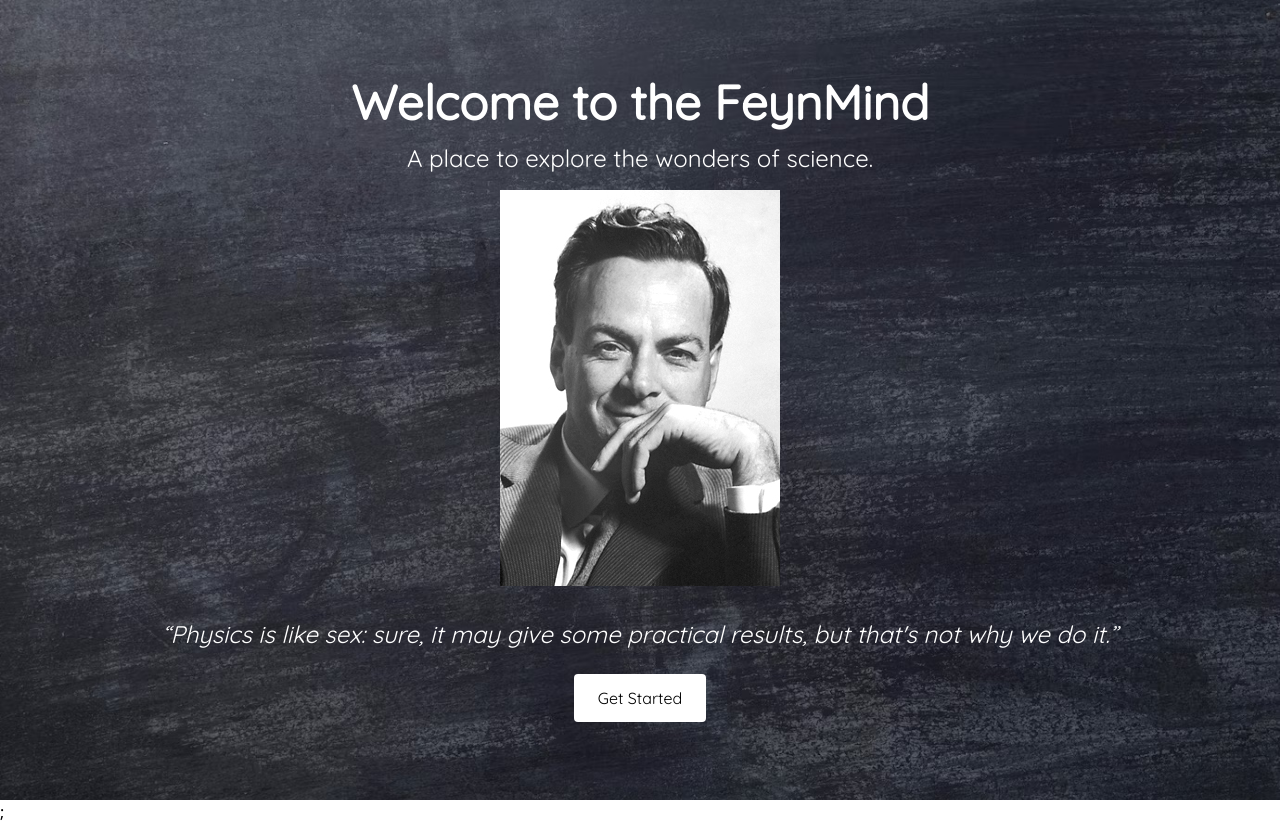
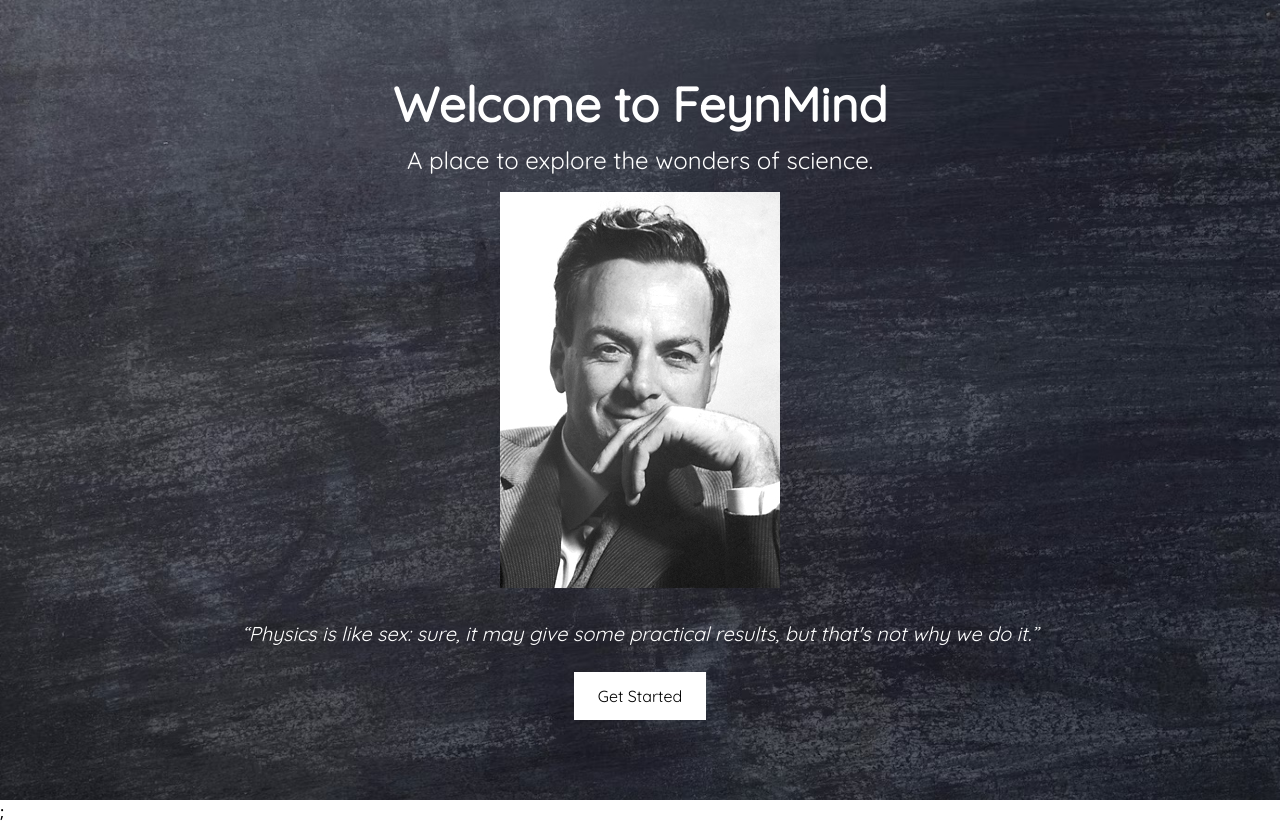
Before and after one commit to d42me/feynmind-webapp, a Next.js app: page / in a window 1280 px wide. Built offline with nearby package versions, Linux system fonts and the light colour scheme.

Commit message:
Fix start.

```diff
--- a/src/components/Welcome.tsx
+++ b/src/components/Welcome.tsx
@@ -11,10 +11,10 @@ const quicksand = Quicksand({
 export default function Welcome() {
   return (
     <div
-      className={`min-h-screen flex flex-col items-center justify-center bg-chalkboard bg-cover bg-no-repeat text-white ${quicksand.className} p-4`}
+      className={`h-full flex flex-col items-center justify-center bg-chalkboard bg-cover bg-no-repeat text-white ${quicksand.className} p-4`}
     >
       <h1 className="text-4xl md:text-5xl font-semibold mb-4 text-center">
-        Welcome to the FeynMind
+        Welcome to FeynMind
       </h1>
       <p className="text-lg md:text-2xl mb-4 text-center">
         A place to explore the wonders of science.
@@ -25,7 +25,7 @@ export default function Welcome() {
         alt="Richard Feynman"
       />
       <div className="flex flex-col md:flex-row items-center">
-        <q className="text-center mb-6 text-xl md:text-2xl leading-relaxed my-4 italic">
+        <q className="text-center mb-6 text-lg md:text-xl leading-relaxed my-4 italic">
           Physics is like sex: sure, it may give some practical results, but
           that&#39;s not why we do it.
         </q>
@@ -33,7 +33,7 @@ export default function Welcome() {
 
       <Link
         href="/chat"
-        className="bg-white text-black py-3 px-6 rounded text-center block w-full md:w-auto"
+        className="bg-white text-black py-3 px-6 text-center block w-full md:w-auto"
       >
         Get Started
       </Link>
```
